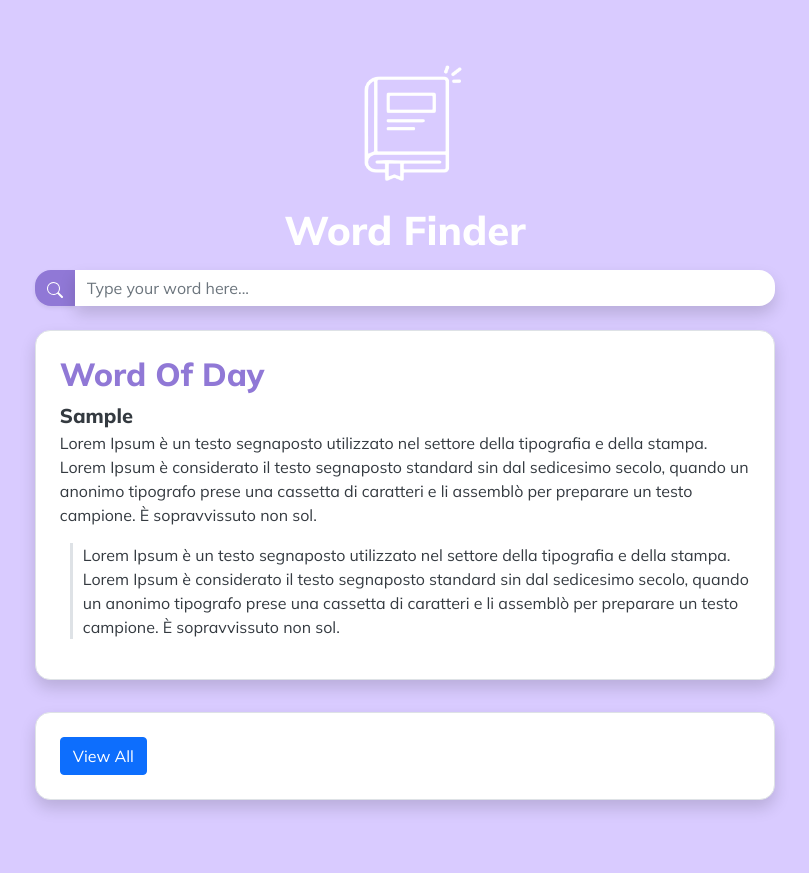
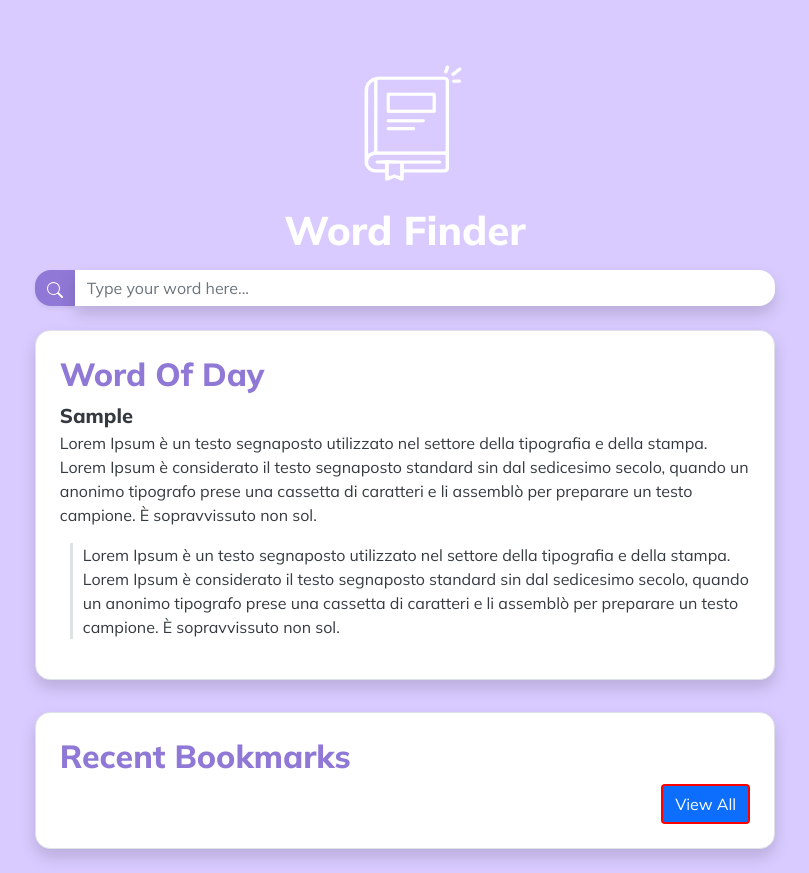
Before and after one commit to Natasha-A/WordFinder, a React (Create React App) app in the folder finalproject-app/: page / in a window 1280 px wide. Shown: the whole page, without its empty margins (235-1044 px from the left). Before the commit the page ends 824 px from the top, so only its background shows below. Built offline with nearby package versions, Linux system fonts and the light colour scheme.

Commit message:
homepage recent bookmarks feature

```diff
--- a/finalproject-app/src/App.js
+++ b/finalproject-app/src/App.js
@@ -33,15 +33,16 @@ function App() {
   })
 
   // practice passing data to child
-  const parentToChild = () => {
-    setData("This is a parent comp to child comp");
+  function parentToChild() {
+    return setData("This is a parent comp to child comp");
   }
+
   return (
     <div>
       <Container className='text-center p-4 mt-4'>
       <Container className="xs-12 sm-8 md-5 lg-3 m-12 .container-lg mt-2" Style="width: 70%;">
       <Routes>
-          <Route path='/' element={<Homepage parentToChild={data}/>}/>
+          <Route path='/' element={<Homepage parentToChild={JSON.stringify(bookmarks)}/>}/>
            <Route exact path='/bookmarks' element={<Bookmarks bookmarks={bookmarks} />} />
             <Route path="/search/:word" element={<Dictionary bookmarks={bookmarks} addBookmark={addBookmark} removeBookmark={removeBookmark}/>}/>
         </Routes>
--- a/finalproject-app/src/components/Bookmarks.js
+++ b/finalproject-app/src/components/Bookmarks.js
@@ -12,7 +12,7 @@ import { Link } from 'react-router-dom';
 
 const Bookmarks = ({ bookmarks }) => {
   return (
-    <section>
+    <div>
         <Stack className=" pb-2 justify-content-between b" direction="horizontal">
         <Link to="/">
           <Button className="btn customButton" Style="font-size:2em">
@@ -33,7 +33,7 @@ const Bookmarks = ({ bookmarks }) => {
           : <h3 Style="margin-top: 1.4em; font-size: 1.4em; font-weight:900; color: #9078D6; align:center">No bookmarks found</h3>
 
       }
-    </section>
+    </div>
   );
 }
 
--- a/finalproject-app/src/components/Homepage.js
+++ b/finalproject-app/src/components/Homepage.js
@@ -6,7 +6,7 @@ import Form from "react-bootstrap/Form";
 import { BsSearch } from "react-icons/bs";
 import Button from "react-bootstrap/Button";
 import Stack from "react-bootstrap/Stack";
-import { useState } from 'react';
+import { useState, Fragment } from 'react';
 import { useNavigate } from 'react-router-dom';
 import { Link } from 'react-router-dom';
 import Bookmarks from "./Bookmarks";
@@ -15,8 +15,6 @@ function Homepage( { parentToChild }) {
   {/*useState for word input field rendering*/}
   const [word, setWord] = useState("");
   const navigate = useNavigate();
-
-  console.log(parentToChild);
   const handleSubmit = (event) => {
   event.preventDefault(); // prevents from refreshing screen
 
@@ -27,6 +25,10 @@ function Homepage( { parentToChild }) {
   navigate(`/search/${trimmedWord}`); // push the value to defintions comp
 
   }
+
+  const jsonText = JSON.parse(parentToChild);
+  const jsonArray = Object.keys(jsonText).slice(-3);
+  console.log(jsonArray)
 
   return (
      <div>
@@ -61,18 +63,31 @@ function Homepage( { parentToChild }) {
                 <p>Lorem Ipsum è un testo segnaposto utilizzato nel settore della tipografia e della stampa. Lorem Ipsum è considerato il testo segnaposto standard sin dal sedicesimo secolo, quando un anonimo tipografo prese una cassetta di caratteri e li assemblò per preparare un testo campione. È sopravvissuto non sol.</p>
               </div>
             </section>
-
             {/* Bookmarks */}
             <section className="border p-4 mt-4 h-50 font-weight-bold font-weight-bolder shadow ">
-            <div>{parentToChild}</div>
+            <h2>Recent Bookmarks</h2>
 
+             {/* Map out array of elements */}
+             { jsonArray.map(word =>
+             <Link Style="text-decoration:none" to={`/search/${word}`}>
+               <Container>
+                 <h5 Style="text-transform: capitalize; margin-bottom:0.5em;">{word}</h5>
+               </Container>
+               </Link>
+             )}
+             <div Style="display: flex; justify-content: space-between">
+               <div></div>
               <Link to="/bookmarks">
-                <Button Style="align-self:right">View All</Button>
+                <Button Style=" border:2px solid red">View All</Button>
               </Link>
+             </div>
+
+
             </section>
           </Stack>
       </div>
-  );
+  )
 }
 
+
 export default Homepage;
```
